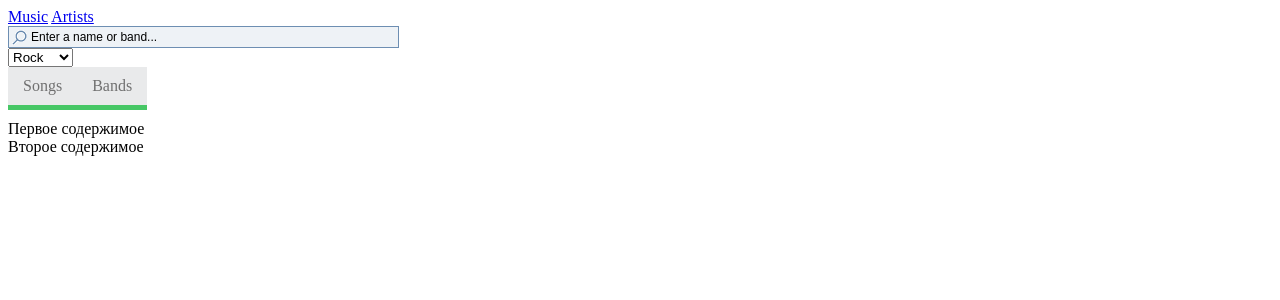
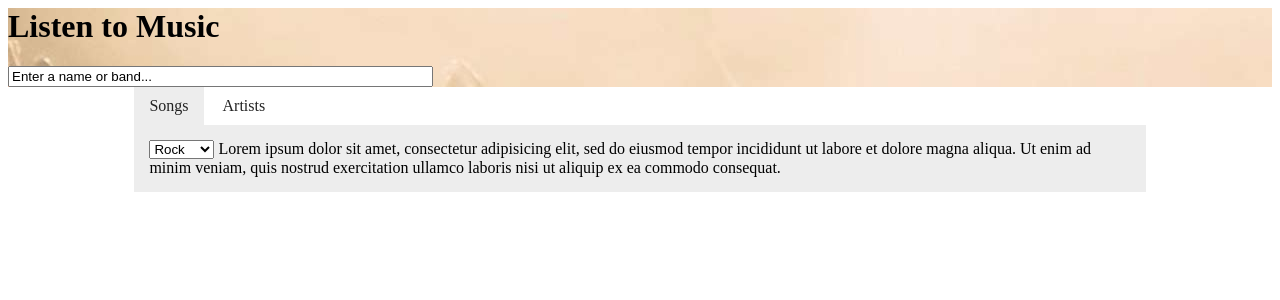
Before and after one commit to skyskyshinysky/shadeproduction, a PHP site: page /application/views/mainView.php in a window 1280 px wide. Shown: the top 300 px of the page. Run offline with PHP 8.4, Linux system fonts and the light colour scheme.

Commit message:
Fix authorization methods added style for main page.

```diff
--- a/application/controllers/ControllerLogin.php
+++ b/application/controllers/ControllerLogin.php
@@ -16,6 +16,7 @@ class ControllerLogin extends Controller
     private function checkAuthorizeParameters()
     {
         $data['login_status'] = 'access_granted';
+        $data['authorize'] = true;
         $result = $this->databaseInterface->getRow('SELECT *  FROM users WHERE userName = ?s', $_POST['userName']);
         if(!empty($result['Id']) and $result['statusActivation'] != null)
         {
@@ -28,11 +29,13 @@ class ControllerLogin extends Controller
                     $this->setCookie($hash,$result['Id']);
                 } else {
                     $data['login_status'] = 'access_denied';
+                    $data['authorize'] = false;
                     return array($data, false);
                 }
             }
         } else {
             $data['login_status'] = 'access_denied';
+            $data['authorize'] = false;
             return array($data, false);
         }
         return array ($data, true, $result['typeAccount']);
@@ -79,6 +82,7 @@ class ControllerLogin extends Controller
     function actionSignIn()
     {
         $data['signInStatus'] = null;
+        $data['authorize'] = false;
         // проверка на существование данных, которые необходимо обработать
         if((isset($_POST['firstName']) && !empty($_POST['firstName']) && isset($_POST['lastName']) &&
             !empty($_POST['lastName'])) or isset($_POST['email']) && !empty($_POST['email']) && isset($_POST['reEnterEmail']) &&
@@ -98,6 +102,7 @@ class ControllerLogin extends Controller
     function actionIndex()
     {
         $data['login_status'] = null;
+        $data['authorize'] = false;
         // проверяем присутствие куков
         if($this->authorizeController->statusCookies == true) {
             // редиректим со страницы логина
--- a/application/controllers/ControllerUser.php
+++ b/application/controllers/ControllerUser.php
@@ -71,6 +71,7 @@ class ControllerUser extends Controller
     }
     function actionProfileBand($status = null) {
         $data = null;
+        $data['authorize'] = false;
         require_once(ROOT . '/application/services/UserService.php');
         require_once(ROOT . '/application/services/ImageService.php');
         require_once (ROOT . '/application/services/MusicService.php');
@@ -83,9 +84,7 @@ class ControllerUser extends Controller
             and $this->authorizeController->statusCookies == true)
         {
             $data = $this->model->getDataBand();
-            if(isset($_FILES['uploadFileLogo']['name']) and !empty($_FILES['uploadFileLogo']['name'])) {
-                $imageService->uploadLogo();
-            }
+            $data['authorize'] = true;
             $data['logoBand'] = $imageService->getLogoBand();
             $data['musicBand'] = $musicService->getMusicBand();
             $data['owner'] = false;
@@ -103,7 +102,6 @@ class ControllerUser extends Controller
 
     function actionUploadMusicBand()
     {
-
         $data = null;
         require_once(ROOT . '/application/services/UserService.php');
         require_once (ROOT . '/application/services/MusicService.php');
--- a/application/core/Authorize.php
+++ b/application/core/Authorize.php
@@ -72,7 +72,7 @@ class Authorize
             if(strcasecmp($routes[1], 'login') == 0 or strcasecmp($routes[1], 'main') == 0) {
                 return;
             }
-            header('Location: http:// ' . $_SERVER['HTTP_HOST'] . '/login');
+            header('Location: http://' . $_SERVER['HTTP_HOST'] . '/login');
         }
     }
 }
--- a/application/core/DAL/MySQLInterface.php
+++ b/application/core/DAL/MySQLInterface.php
@@ -14,9 +14,9 @@ class MySQLInterface
     protected $exname;
     protected $defaults = array(
         'host'      => 'localhost',
-        'user'      => 'root',
-        'pass'      => '1q2w3e4r',
-        'db'        => 'socialnetwork',
+        'user'      => 'shadeproduction',
+        'pass'      => '12qw!@QW',
+        'db'        => 'shadeprdoctuon_social_network',
         'port'      => NULL,
         'socket'    => NULL,
         'pconnect'  => FALSE,
--- a/application/models/ModelUser.php
+++ b/application/models/ModelUser.php
@@ -36,7 +36,8 @@ class ModelUser extends Model
             'Id' => $this->id,
             'userName' => $this->userName,
             'email' => $this->email,
-            'bandName' => $this->bandName
+            'bandName' => $this->bandName,
+            'genreMusic' => $this->genreMusic
         );
     }
 
--- a/application/views/mainView.php
+++ b/application/views/mainView.php
@@ -24,24 +24,16 @@
         color:#fff;
     }
 
-    #search {
-        background: url('/data/images/find.png') no-repeat 1px 0px;
-        border:solid 1px #6D8EB2;
-        background-color: #EEF2F6;
-        font-size:12px;
-        padding-left:22px;
-        height:22px;
-    }
     #box {
         display:none;
-        position:absolute;
+        position:center;
         width:300px;
         z-index:99;
         left: auto;
         top: auto;
         margin-left:2px;
         margin-top:1px;
-        background-color: #EEF2F6;
+        background-color: #f0d0b0;
         border: 1px solid #6D8EB2;
         padding-top: 2px;
     }
@@ -56,19 +48,9 @@
         background-color: #6D8EB2;
         color:#fff;
     }
-
-    #search {
-        background: url('/data/images/find.png') no-repeat 1px 0px;
-        border:solid 1px #6D8EB2;
-        background-color: #EEF2F6;
-        font-size:12px;
-        padding-left:22px;
-        height:22px;
-    }
 </style>
 <link rel="stylesheet" href="/css/tabs.css" />
 <script>
-
     var visib = false;
     var querySearhing;
     var ra;
@@ -138,13 +120,12 @@
     function itmclick(){
         window.location.pathname = $(this).attr("cat");
     }
-    function lightTabs()
-    {
-        var createTabs = function(){
+    function lightTabs() {
+        var createTabs = function () {
             tabs = this;
             i = 0;
 
-            showPage = function(i){
+            showPage = function (i) {
                 $(tabs).children("div").children("div").hide();
                 $(tabs).children("div").children("div").eq(i).show();
                 $(tabs).children("ul").children("li").removeClass("active");
@@ -153,74 +134,67 @@
 
             showPage(0);
 
-            $(tabs).children("ul").children("li").each(function(index, element){
+            $(tabs).children("ul").children("li").each(function (index, element) {
                 $(element).attr("data-page", i);
                 i++;
             });
 
-            $(tabs).children("ul").children("li").click(function(){
+            $(tabs).children("ul").children("li").click(function () {
                 showPage(parseInt($(this).attr("data-page")));
             });
         };
         return this.each(createTabs);
     }
-   (function($){
-       jQuery.fn.lightTabs = function(options){
+    function callbackTabs(){
+        var tab_id = $(this).attr('data-tab');
 
-           var createTabs = function(){
-               tabs = this;
-               i = 0;
+        $('ul.tabs li').removeClass('current');
+        $('.tab-content').removeClass('current');
 
-               showPage = function(i){
-                   $(tabs).children("div").children("div").hide();
-                   $(tabs).children("div").children("div").eq(i).show();
-                   $(tabs).children("ul").children("li").removeClass("active");
-                   $(tabs).children("ul").children("li").eq(i).addClass("active");
+        $(this).addClass('current');
+        $("#"+tab_id).addClass('current');
     }
-
-               showPage(0);
-
-               $(tabs).children("ul").children("li").each(function(index, element){
-                   $(element).attr("data-page", i);
-                   i++;
-               });
-
-               $(tabs).children("ul").children("li").click(function(){
-                   showPage(parseInt($(this).attr("data-page")));
-               });
-           };
-           return this.each(createTabs);
-       };
-   })(jQuery);
     $(document).ready(function () {
         $("#search").on('keyup', callbackSearching);
         $("#search").on('focusout', callbackFocusout);
         $("#search").on('focusin', callbackFocusin);
-        $(".tabs").lightTabs();
+        $("ul.tabs li").on('click', callbackTabs);
     });
 </script>
-<a href="/user/profile">Music</a>
-<a href="/user/profile">Artists</a>
+<header class="header-bg" style="background-image: url('/images/header-bg.jpg')">
+    <div class="header-title">
+        <h1>
+            Listen to Music
+        </h1>
+    </div>
     <div id="searchContainer">
-    <input type="text" size="50" maxlength="100" autocomplete="off" id="search" value="Enter a name or band..."/>
+        <input class="music-input" type="text" size="50" maxlength="100" autocomplete="off" id="search" value="Enter a name or band..."/>
         <div id="box"></div>
     </div>
-
+</header>
+<div class="container">
+    <ul class="tabs">
+        <li class="tab-link current" data-tab="tab-1">Songs</li>
+        <li class="tab-link" data-tab="tab-2">Artists</li>
+    </ul>
+    <div id="tab-1" class="tab-content current">
         <select id="genreMusic" name="genreMusic">
             <option>Rock</option>
             <option>Classic</option>
             <option>Rap</option>
             <option>Pop</option>
             <option>Punk</option>
-</select><br>
-
-<div class="tabs">
-    <ul>
-        <li>Songs</li>
-        <li>Bands</li>
-    </ul>
-    <div>
-        <div>Первое содержимое</div>
-        <div>Второе содержимое</div>
+        </select>
+        Lorem ipsum dolor sit amet, consectetur adipisicing elit, sed do eiusmod tempor incididunt ut labore et dolore magna aliqua. Ut enim ad minim veniam, quis nostrud exercitation ullamco laboris nisi ut aliquip ex ea commodo consequat.
+    </div>
+    <div id="tab-2" class="tab-content">
+        <select id="genreMusic" name="genreMusic">
+            <option>Rock</option>
+            <option>Classic</option>
+            <option>Rap</option>
+            <option>Pop</option>
+            <option>Punk</option>
+        </select>
+        Duis aute irure dolor in reprehenderit in voluptate velit esse cillum dolore eu fugiat nulla pariatur. Excepteur sint occaecat cupidatat non proident, sunt in culpa qui officia deserunt mollit anim id est laborum.
     </div>
 </div>
--- a/application/views/singInView.php
+++ b/application/views/singInView.php
@@ -21,7 +21,7 @@
         <div>
             <div id="firstNameLine" style="margin-top: 20px;">
                 <label for="firstName">First name</label>
-                <input class="form-input" id="firstName" type="text" name="firstName" placeholder="" ="First name"/>
+                <input class="form-input" id="firstName" type="text" name="firstName" placeholder="First name"/>
             </div>
             <div id="lastNameLine" style="margin-top: 20px;">
                 <label for="lastName">Last name</label>
--- a/css/tabs.css
+++ b/css/tabs.css
@@ -1,34 +1,31 @@
-.tabs{
-    display:inline-block;
+.container{
+    width: 80%;
+    margin: 0 auto;
 }
-.tabs > div{
-    padding-top:10px;
+ul.tabs{
+    margin: 0px;
+    padding: 0px;
+    list-style: none;
 }
-.tabs ul{
-    margin:0px;
-    padding:0px;
+ul.tabs li{
+    background: none;
+    color: #222;
+    display: inline-block;
+    padding: 10px 15px;
+    cursor: pointer;
 }
-.tabs ul:after{
-    content:"";
-    display:block;
-    clear:both;
-    height:5px;
-    background:#46c765;
+
+ul.tabs li.current{
+    background: #ededed;
+    color: #222;
 }
-.tabs ul li{
-    margin:0px;
-    padding:0px;
-    cursor:pointer;
-    display:block;
-    float:left;
-    padding:10px 15px;
-    background:#e9eaeb;
-    color:#707070;
+
+.tab-content{
+    display: none;
+    background: #ededed;
+    padding: 15px;
 }
-.tabs ul li.active, .tabs ul li.active:hover{
-    background:#46c765;
-    color:#fff;
+
+.tab-content.current{
+    display: inherit;
 }
-.tabs ul li:hover{
-    background:#d6d6d7;
-}
```
Also changed, not shown: application/controllers/ControllerMain.php (+8 -3 lines), application/views/bandView.php (+2 -7 lines), application/views/templateView.php (+16 -4 lines), css/site.css (+37 -0 lines), favicon.ico (deleted), images/header-bg.jpg (added). Lines whose indentation alone changed are shown as unchanged.
